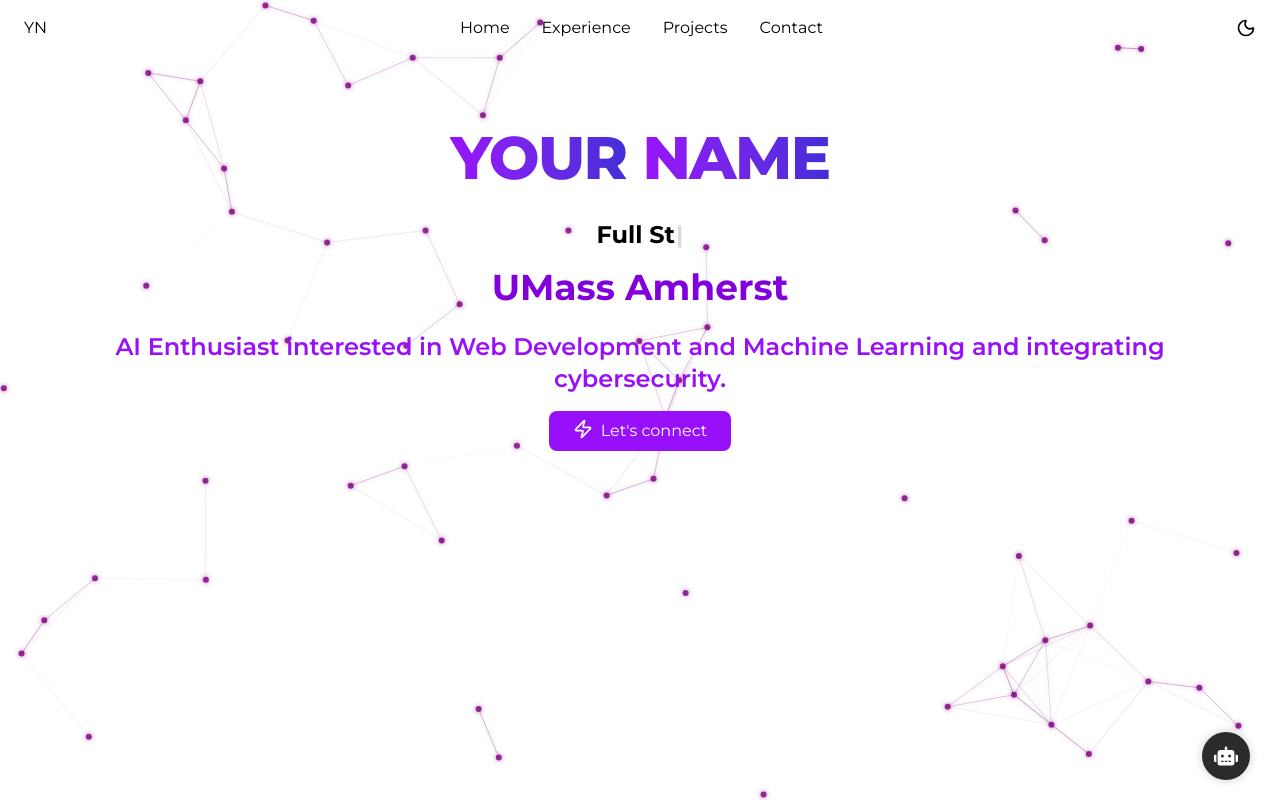
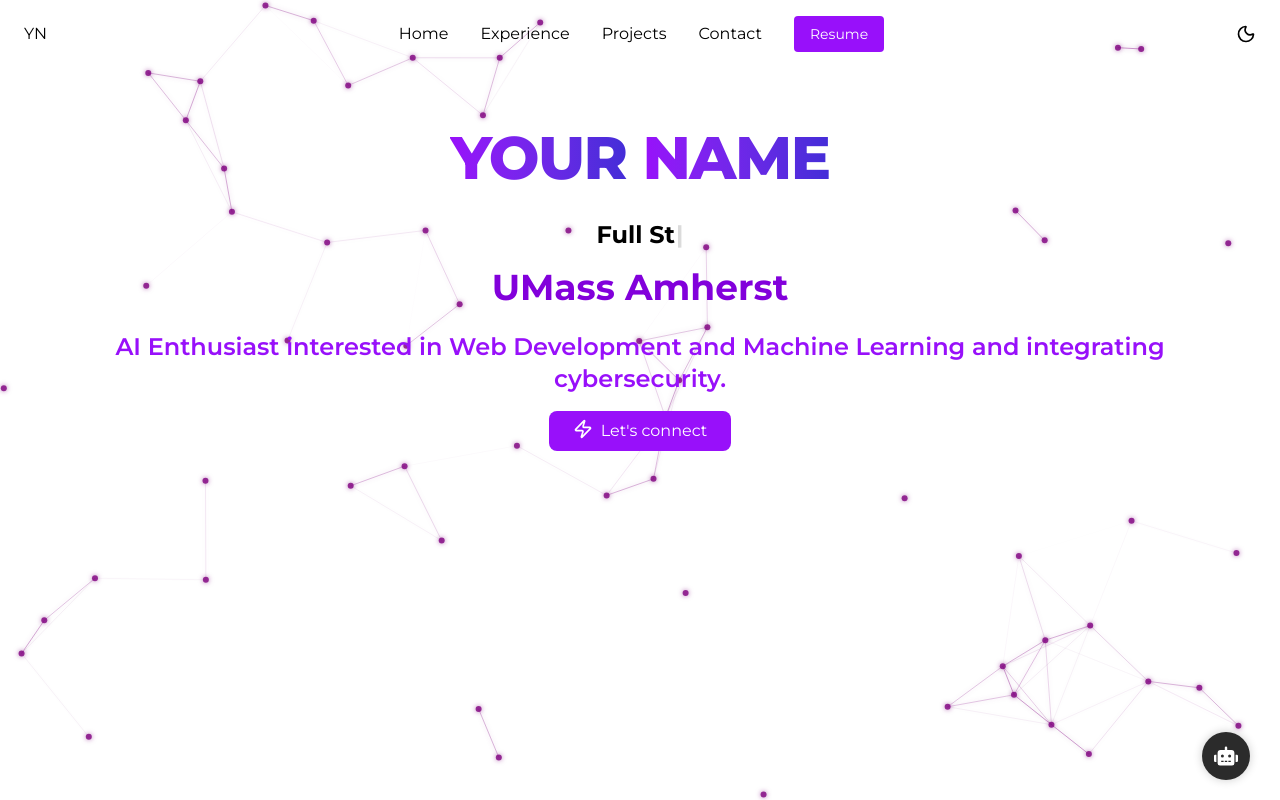
Before and after one commit to rashijain201/PersonalPortfolio_CodeCollab, a React (Vite) app: page / in a window 1280 px wide. Shown: the top 800 px of the page. Built offline with nearby package versions, Linux system fonts and the light colour scheme; a web font is replaced by a local one.

Commit message:
Added resume button

```diff
--- a/src/components/Navbar.jsx
+++ b/src/components/Navbar.jsx
@@ -64,6 +64,15 @@
                             </a>
                         )
                     )}
+                    <a
+                        href="/resume.pdf"
+                        target="_blank"
+                        rel="noopener noreferrer"
+                        className="text-white hover:text-purple-400 transition mt-2 border-t border-gray-700 pt-4"
+                    >
+                        Resume
+                    </a>
+
                 </div>
             </div>
 
@@ -140,6 +149,15 @@
                         >
                             Contact
                         </a>
+                        <a
+                            href="/resume.pdf"
+                            target="_blank"
+                            rel="noopener noreferrer"
+                            className="px-4 py-2 rounded bg-purple-600 text-white hover:bg-purple-700 transition text-sm"
+                        >
+                            Resume
+                        </a>
+
                     </div>
                     <DarkMode />
                 </div>
```
Also changed, not shown: 1 other file (tests, documents, lock files or other folders).
